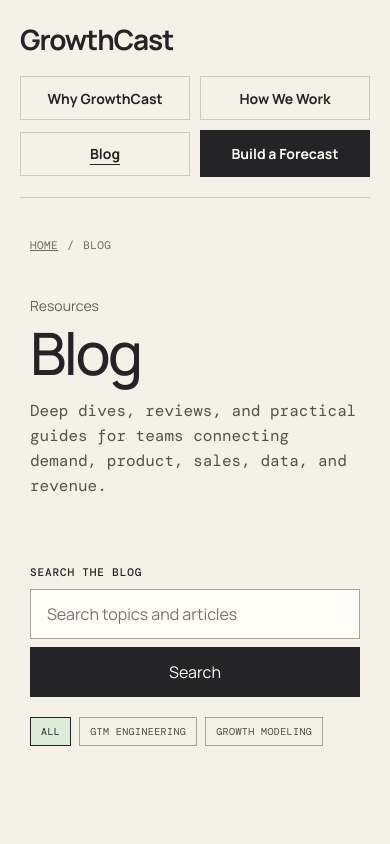
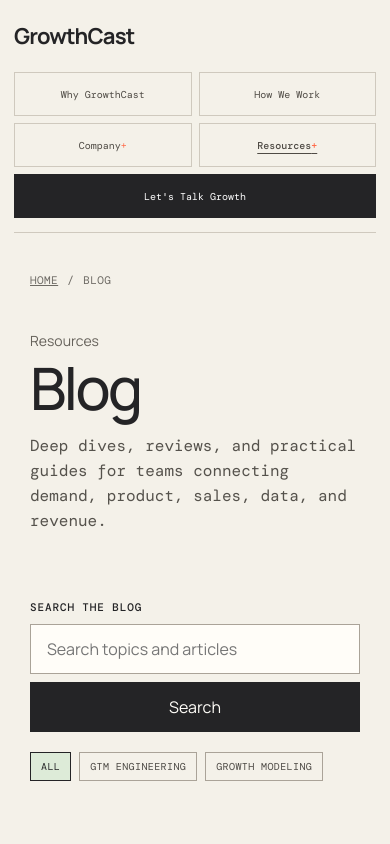
Before and after one commit to B2B-Saas-Inc/growthcast, an Astro site: page /blog in a window 390 px wide. Shown: the top 844 px of the page. Built offline with nearby package versions, Linux system fonts and the light colour scheme; Astro itself is replaced by a stand-in of ours.

Commit message:
Share agency navigation with blog

```diff
--- a/src/blog.css
+++ b/src/blog.css
@@ -1,17 +1,11 @@
-.blogHeader,
 .blogFooter,
 .blogMain,
 .articleMain {
   width: min(100% - 76px, 1524px);
   margin-inline: auto;
 }
-.blogHeader {
-  display: flex;
-  align-items: center;
-  justify-content: space-between;
-  min-height: 96px;
-  border-bottom: 1px solid #cfc9be;
-}
+.blogSiteHeader { width: min(100% - 48px, 1500px); }
+.blogSiteHeader .siteBrand { text-decoration: none; }
 .blogBrand {
   color: #242426;
   font-size: 28px;
@@ -19,32 +13,22 @@
   letter-spacing: -0.04em;
   text-decoration: none;
 }
-.blogHeader nav,
 .blogFooter nav {
   display: flex;
   align-items: center;
   gap: 28px;
 }
-.blogHeader nav a,
 .blogFooter nav a {
   color: #242426;
   font-size: 14px;
   font-weight: 700;
   text-decoration: none;
 }
-.blogHeader nav a:hover,
-.blogHeader nav a[aria-current="page"],
 .blogFooter nav a:hover {
   text-decoration: underline;
   text-underline-offset: 5px;
 }
-.blogHeader nav .blogNavCta {
-  padding: 13px 18px;
-  border: 1px solid #242426;
-  background: #242426;
-  color: #fffdf8;
-  text-decoration: none;
-}
+.blogSiteHeader .resourceNav [aria-current="page"] { font-weight: 700; text-decoration: underline; text-underline-offset: 4px; }
 .blogBreadcrumb {
   display: flex;
   gap: 9px;
@@ -350,10 +334,6 @@
 .articleCta { width: min(100%, 1100px); margin-inline: auto; }
 .backToBlog { color: #242426; font-family: "DM Mono", monospace; font-size: 11px; text-transform: uppercase; }
 @media (max-width: 900px) {
-  .blogHeader { align-items: flex-start; flex-direction: column; gap: 18px; padding: 20px 0; }
-  .blogHeader nav { width: 100%; flex-wrap: wrap; gap: 10px; }
-  .blogHeader nav a { display: flex; align-items: center; justify-content: center; min-height: 44px; flex: 1 1 160px; border: 1px solid #cfc9be; }
-  .blogHeader nav .blogNavCta { border-color: #242426; }
   .blogHero { padding: 42px 0 28px; }
   .featuredPost { grid-template-columns: 1fr; }
   .postGrid { grid-template-columns: repeat(2, minmax(0, 1fr)); }
@@ -364,11 +344,10 @@
   .articleToc nav { grid-template-columns: repeat(2, minmax(0, 1fr)); }
 }
 @media (max-width: 620px) {
-  .blogHeader,
   .blogFooter,
   .blogMain,
   .articleMain { width: calc(100% - 40px); }
-  .blogHeader nav a { flex-basis: calc(50% - 5px); }
+  .blogSiteHeader { width: min(100% - 28px, 1500px); }
   .blogHero h1 { font-size: clamp(44px, 15vw, 68px); }
   .blogFilters > div { flex-direction: column; gap: 8px; }
   .blogFilters input { border-right: 1px solid #aaa398; }
--- a/src/components/BlogShell.astro
+++ b/src/components/BlogShell.astro
@@ -2,13 +2,28 @@
 type Props = { current?: "blog" };
 const { current } = Astro.props;
 ---
-<header class="blogHeader">
-  <a class="blogBrand" href="/">GrowthCast</a>
-  <nav aria-label="Main navigation">
+<header class="siteHeader blogSiteHeader">
+  <a class="siteBrand" href="/">GrowthCast</a>
+  <nav class="siteNav" aria-label="Main navigation">
     <a href="/why-growthcast">Why GrowthCast</a>
     <a href="/how-it-works">How We Work</a>
-    <a href="/blog" aria-current={current === "blog" ? "page" : undefined}>Blog</a>
-    <a class="blogNavCta" href="/resources/tools/forecast">Build a Forecast</a>
+    <details class="resourceNav companyNav">
+      <summary>Company</summary>
+      <div>
+        <a href="/company/about">About</a>
+        <a href="/company/philosophy">Philosophy</a>
+        <a href="/company/partners">Partners</a>
+        <a href="/company/careers">Careers</a>
+      </div>
+    </details>
+    <details class="resourceNav">
+      <summary aria-current={current === "blog" ? "page" : undefined}>Resources</summary>
+      <div>
+        <span>Tools</span><a href="/resources/tools/forecast">Forecast</a>
+        <span>Publishing</span><p>Newsletter <small>Coming soon</small></p><a href="/blog" aria-current={current === "blog" ? "page" : undefined}>Blog</a><p>Case Studies <small>Coming soon</small></p>
+      </div>
+    </details>
+    <a class="siteNavCta" href="/?contact=1">Let's Talk Growth</a>
   </nav>
 </header>
 <slot />
@@ -22,3 +37,9 @@ const { current } = Astro.props;
     <a href="/terms">Terms</a>
   </nav>
 </footer>
+<script>
+  const menus = Array.from(document.querySelectorAll<HTMLDetailsElement>(".blogSiteHeader details"));
+  menus.forEach((menu) => menu.addEventListener("toggle", () => {
+    if (menu.open) menus.forEach((other) => { if (other !== menu) other.open = false; });
+  }));
+</script>
```
Also changed, not shown: CLAUDE.md (+1 -1 lines), src/AgencyApp.tsx (+8 -0 lines), README.md.
